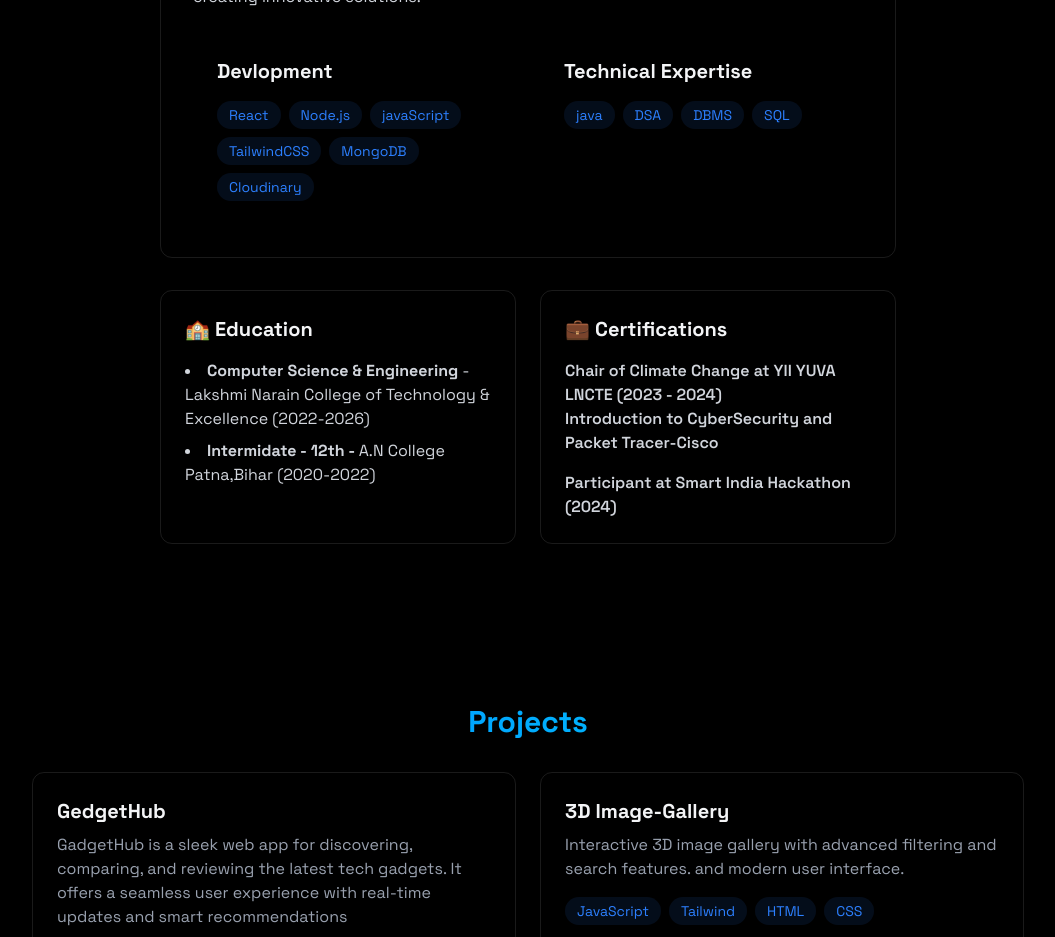
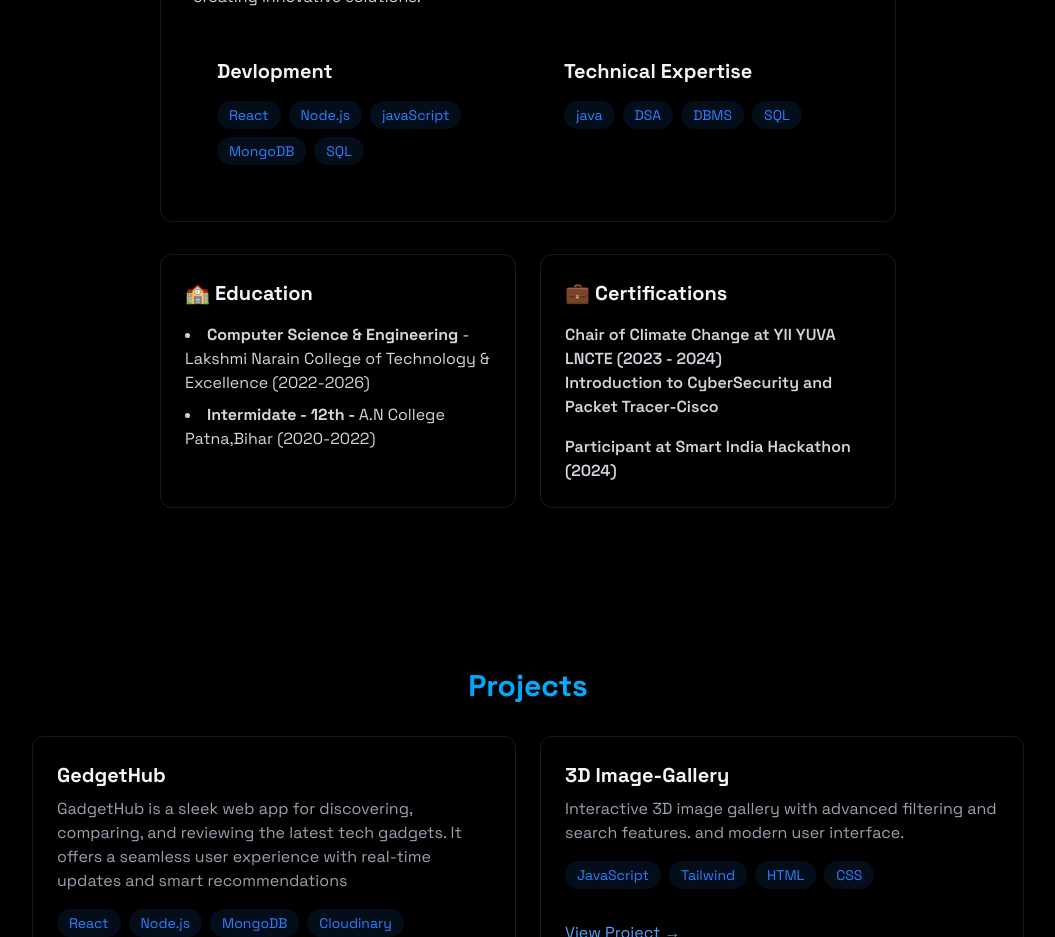
Before and after one commit to NileshRP010/portfolio, a React (Vite) app: page / in a window 1280 px wide. Shown: the part 1020-1957 px from the top of the page, without its empty margins (112-1167 px from the left). Built offline with nearby package versions, Linux system fonts and the light colour scheme.

Commit message:
Update About.jsx

```diff
--- a/src/components/sections/About.jsx
+++ b/src/components/sections/About.jsx
@@ -5,10 +5,8 @@ export const About = () => {
     "React",
     "Node.js",
     "javaScript",
-    "TailwindCSS",
     "MongoDB",
-    "Cloudinary",
-
+    "SQL"
   ];
 
   const backendSkills = ["java", "DSA", "DBMS", "SQL"];
```
